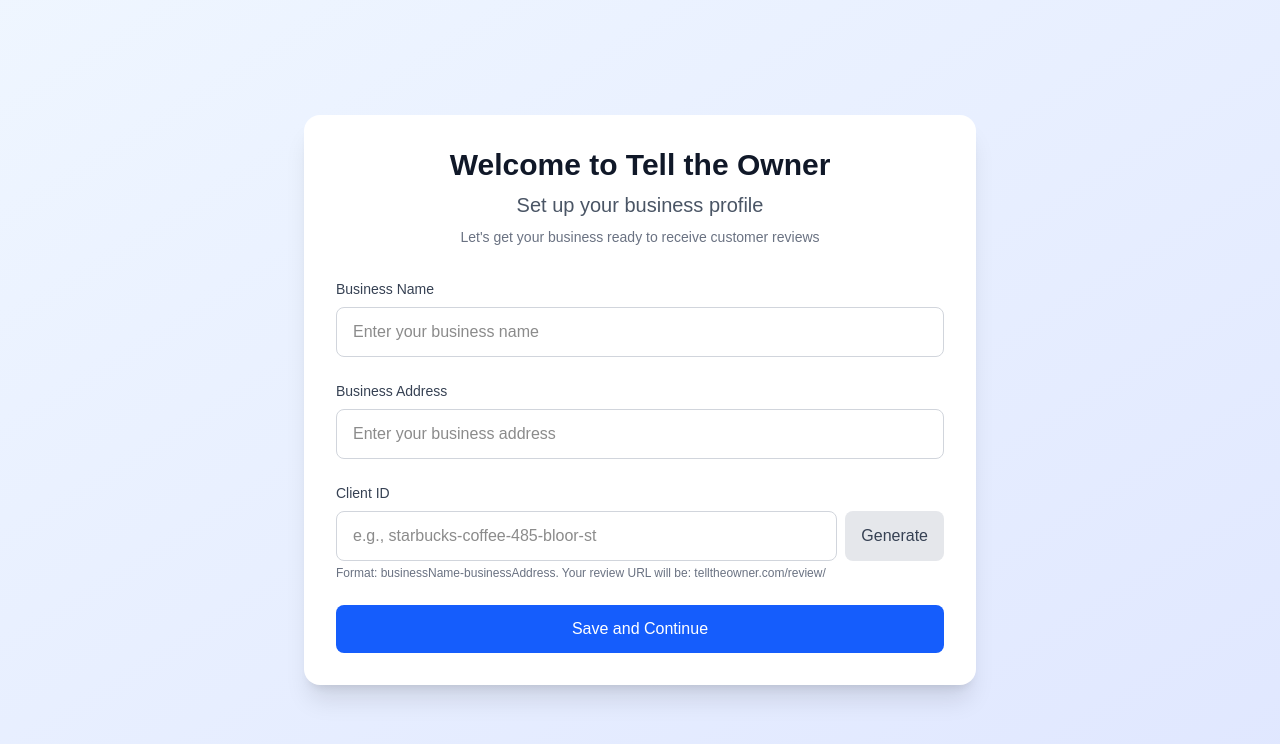
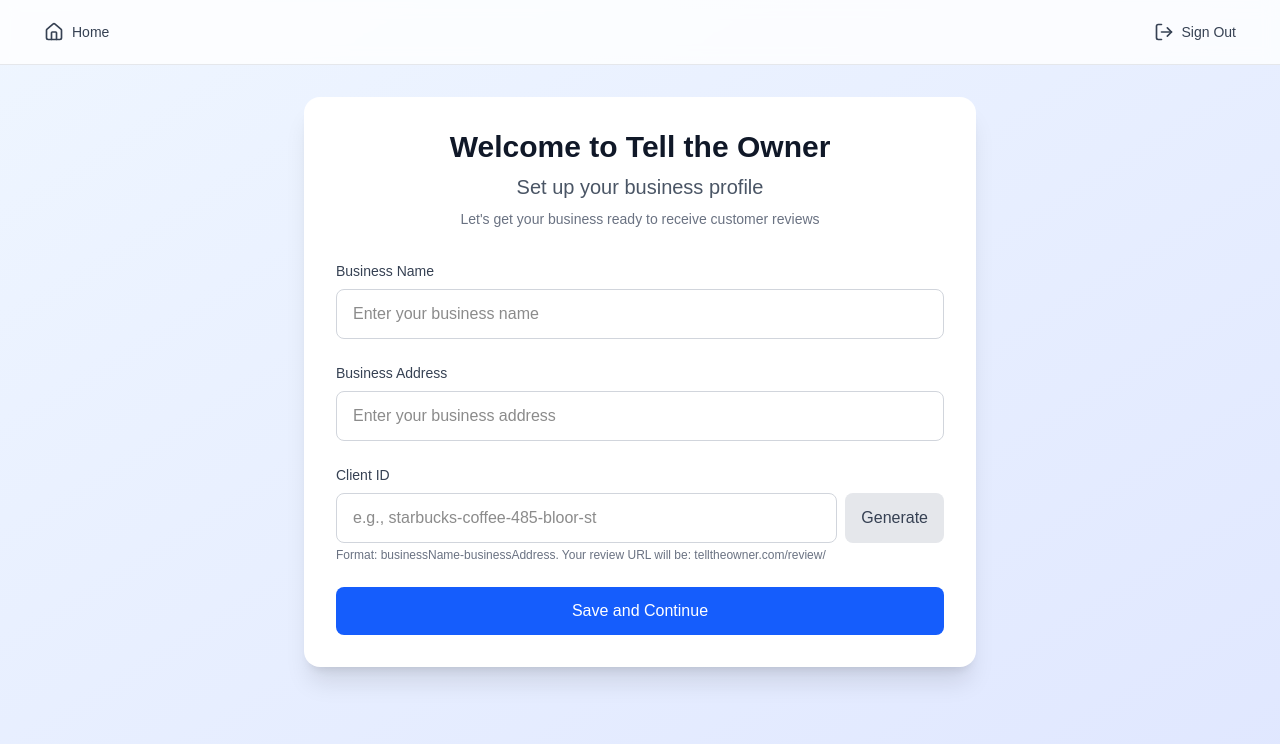
Before and after one commit to vijayst/telltheowner, a Next.js app: page /onboarding in a window 1280 px wide. Shown: the top 744 px of the page. Built offline with nearby package versions, Linux system fonts and the light colour scheme.

Commit message:
onboarding changes

```diff
--- a/src/components/OnboardingClient.tsx
+++ b/src/components/OnboardingClient.tsx
@@ -3,6 +3,7 @@
 import { useState, useEffect } from "react";
 import { useRouter } from "next/navigation";
 import { QRCodeCanvas as QRCode } from "qrcode.react";
+import { Home, LogOut } from "lucide-react";
 
 export default function OnboardingClient() {
   const router = useRouter();
@@ -12,6 +13,7 @@ export default function OnboardingClient() {
   const [isCheckingClientId, setIsCheckingClientId] = useState(false);
   const [isClientIdAvailable, setIsClientIdAvailable] = useState(true);
   const [isLoading, setIsLoading] = useState(false);
+  const [signingOut, setSigningOut] = useState(false);
   const [error, setError] = useState("");
   const [qrCodeUrl, setQrCodeUrl] = useState("");
 
@@ -179,8 +181,58 @@ export default function OnboardingClient() {
     }
   }
 
+  const handleSignOut = async () => {
+    setSigningOut(true);
+    try {
+      await fetch("/api/auth/signout");
+      router.push("/login");
+      router.refresh();
+    } catch (error) {
+      console.error("Sign out failed:", error);
+    } finally {
+      setSigningOut(false);
+    }
+  };
+
   return (
-    <div className="min-h-screen flex items-center justify-center bg-gradient-to-br from-blue-50 to-indigo-100 dark:from-gray-900 dark:to-gray-800 px-4">
+    <div className="min-h-screen bg-gradient-to-br from-blue-50 to-indigo-100 dark:from-gray-900 dark:to-gray-800">
+      {/* Header */}
+      <header className="bg-white/80 dark:bg-gray-800/80 backdrop-blur-sm border-b border-gray-200 dark:border-gray-700">
+        <div className="max-w-7xl mx-auto px-4 sm:px-6 lg:px-8">
+          <div className="flex justify-between items-center h-16">
+            <button
+              onClick={() => router.push("/")}
+              className="flex items-center px-3 py-2 rounded-lg text-gray-700 dark:text-gray-300 hover:bg-gray-100 dark:hover:bg-gray-700 transition-colors"
+            >
+              <Home className="w-5 h-5 mr-2" />
+              <span className="text-sm font-medium">Home</span>
+            </button>
+            <button
+              onClick={handleSignOut}
+              disabled={signingOut}
+              className="flex items-center px-3 py-2 rounded-lg text-gray-700 dark:text-gray-300 hover:bg-gray-100 dark:hover:bg-gray-700 transition-colors disabled:opacity-50 disabled:cursor-not-allowed"
+            >
+              {signingOut ? (
+                <>
+                  <svg className="animate-spin -ml-1 mr-2 h-4 w-4" xmlns="http://www.w3.org/2000/svg" fill="none" viewBox="0 0 24 24">
+                    <circle className="opacity-25" cx="12" cy="12" r="10" stroke="currentColor" strokeWidth="4"></circle>
+                    <path className="opacity-75" fill="currentColor" d="M4 12a8 8 0 018-8V0C5.373 0 0 5.373 0 12h4zm2 5.291A7.962 7.962 0 014 12H0c0 3.042 1.135 5.824 3 7.938l3-2.647z"></path>
+                  </svg>
+                  <span className="text-sm font-medium">Signing out...</span>
+                </>
+              ) : (
+                <>
+                  <LogOut className="w-5 h-5 mr-2" />
+                  <span className="text-sm font-medium">Sign Out</span>
+                </>
+              )}
+            </button>
+          </div>
+        </div>
+      </header>
+
+      {/* Main Content */}
+      <div className="flex items-center justify-center px-4 py-8">
         <div className="max-w-2xl w-full space-y-8 bg-white dark:bg-gray-800 p-8 rounded-2xl shadow-xl">
           <div className="text-center">
             <h1 className="text-3xl font-bold text-gray-900 dark:text-white mb-2">
@@ -344,5 +396,6 @@ export default function OnboardingClient() {
         </form>
         </div>
       </div>
+    </div>
   );
 }
```
Lines whose indentation alone changed are shown as unchanged.
